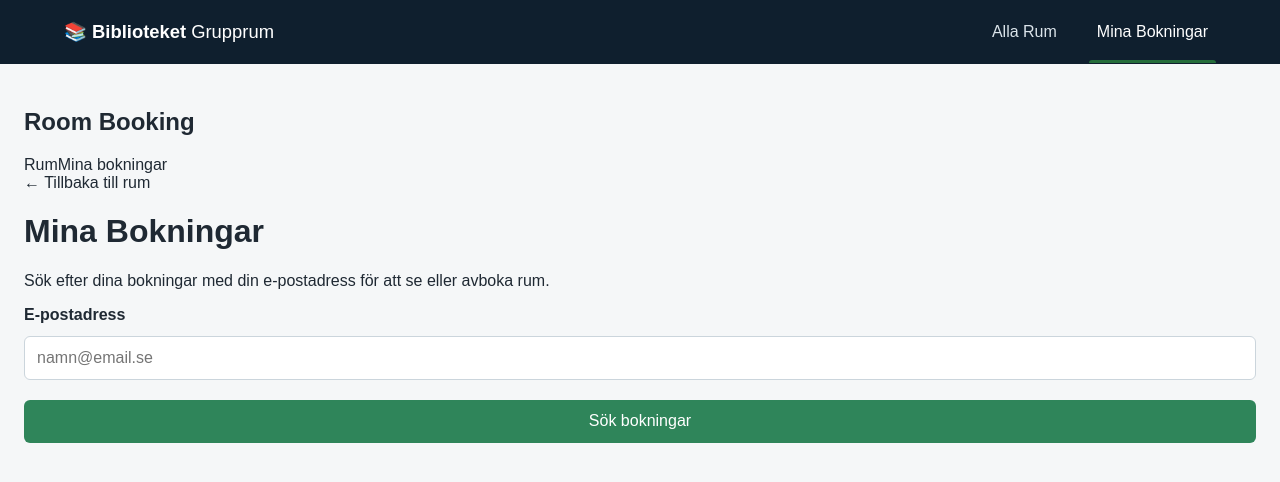
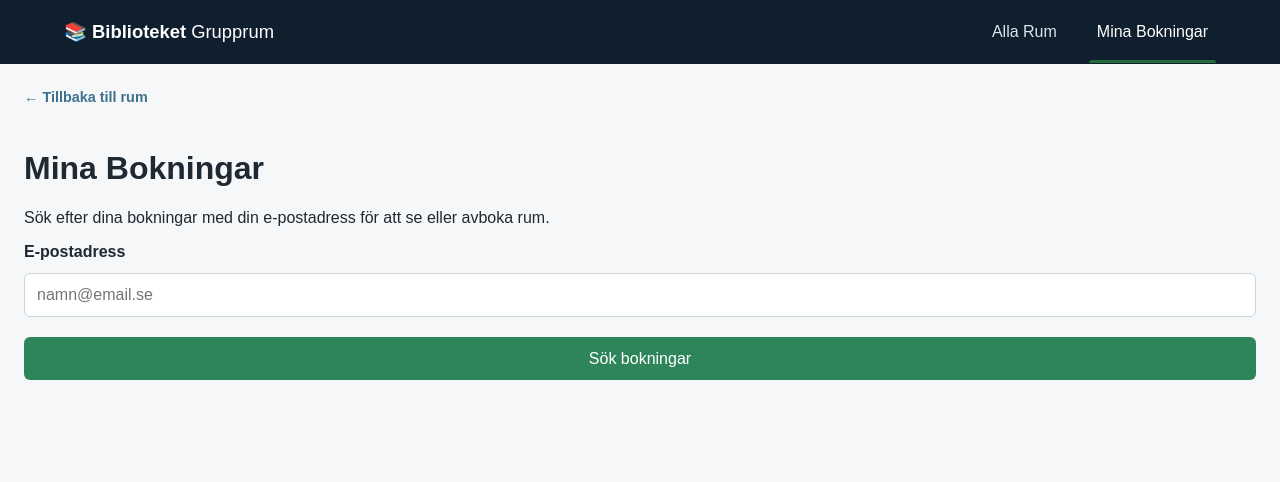
Before and after one commit to Maizer89/grupp6-typescript, a React (Vite) app: page /my-bookings in a window 1280 px wide. Shown: the top 482 px of the page. Built offline with nearby package versions, Linux system fonts and the light colour scheme; data requests are answered from the project's data file.

Commit message:
Added styling to back-link

```diff
--- a/src/index.css
+++ b/src/index.css
@@ -234,6 +234,16 @@ form {
   padding-inline: 24px;
 }
 
+.back-link {
+  display: inline-flex;
+  align-items: center;
+  gap: 6px;
+  color: #3f718f;
+  font-size: 0.9rem;
+  font-weight: 600;
+  margin-bottom: 24px;
+}
+
 @media (max-width: 768px) {
   section {
     grid-template-columns: 1fr;
--- a/src/pages/MyBookings.tsx
+++ b/src/pages/MyBookings.tsx
@@ -135,17 +135,10 @@ export default function MyBookings() {
 
   return (
     <>
-      {/* Gemensam header enligt projektets design */}
-      <header>
-        <h2>Room Booking</h2>
-        <nav>
-          <Link to="/">Rum</Link>
-          <Link to="/my-bookings">Mina bokningar</Link>
-        </nav>
-      </header>
-
       <main>
-        <Link to="/">← Tillbaka till rum</Link>
+        <Link to="/" className="back-link">
+          ← Tillbaka till rum
+        </Link>
 
         <h1>Mina Bokningar</h1>
         <p>
--- a/src/pages/RoomDetails.tsx
+++ b/src/pages/RoomDetails.tsx
@@ -29,7 +29,9 @@ export default function RoomDetails() {
   return (
     <>
       <main>
-        <Link to="/">← Tillbaka till rum</Link>
+        <Link to="/" className="back-link">
+          ← Tillbaka till rum
+        </Link>
 
         <section>
           <div>
```
